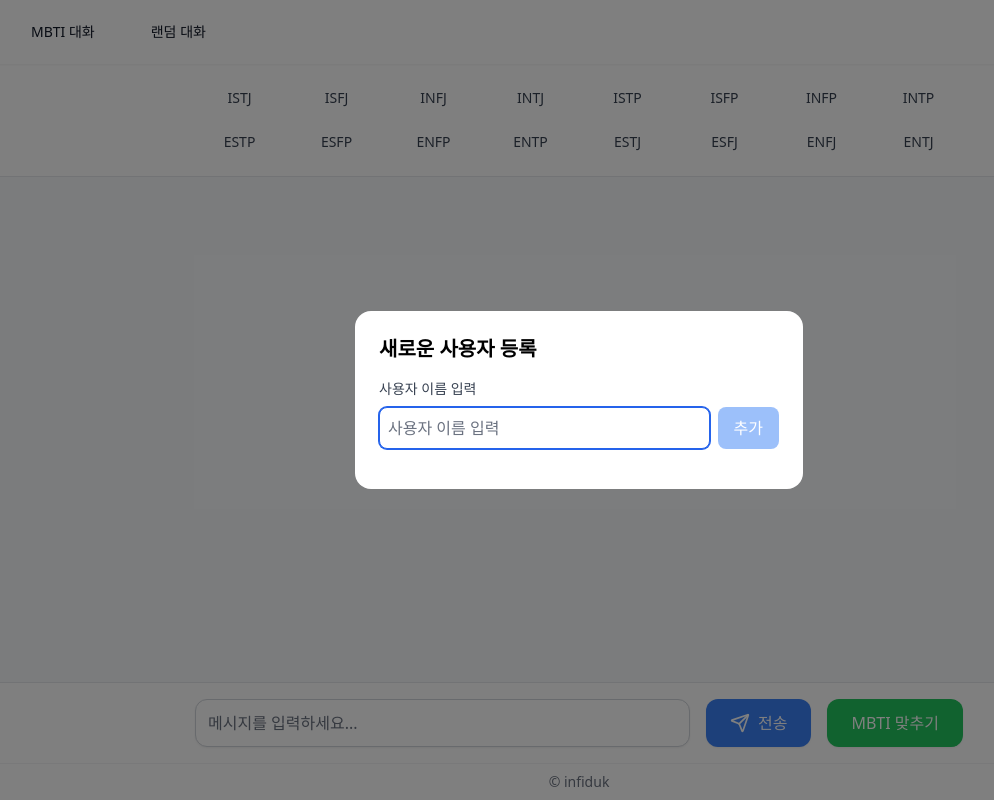
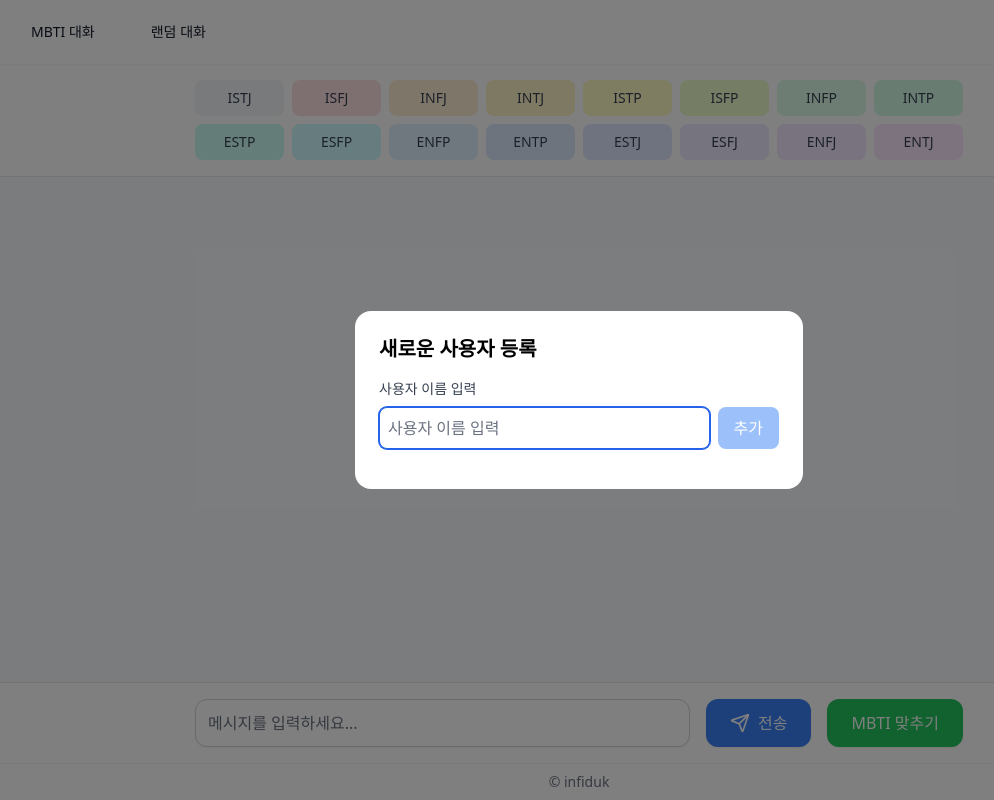
Before and after one commit to mbti-chatbot/mbti-chatbot-gpt, a Next.js app: page / in a window 1280 px wide. Shown: the whole page, without its empty margins (61-1055 px from the left). Built offline with nearby package versions, Linux system fonts and the light colour scheme.

Commit message:
:white_check_mark: solve: #1 | MBTI 대화 페이지에서 MBTI 선택 시 글씨 색상이 제대로 나오지 않는 현상
MBTI_COLORS의 색이 안 먹혀 bg-green-500만 먹고 bg-lime-500 같은 건 아예 찾지도 못해

```diff
--- a/tailwind.config.js
+++ b/tailwind.config.js
@@ -1,3 +1,4 @@
+// tailwind.config.js
 /** @type {import('tailwindcss').Config} */
 module.exports = {
   content: [
@@ -6,22 +7,74 @@ module.exports = {
     "./src/app/**/*.{js,ts,jsx,tsx,mdx}"
   ],
   theme: {
-    extend: {
-      colors: {
-        primary: {
-          50: "#f0f9ff",
-          100: "#e0f2fe",
-          500: "#0ea5e9",
-          600: "#0284c7"
-        }
-      },
-      spacing: {
-        18: "4.5rem"
-      },
-      maxWidth: {
-        "8xl": "88rem"
-      }
-    }
+    extend: {}
   },
-  plugins: [require("@tailwindcss/forms")]
+  plugins: [require("@tailwindcss/forms")],
+  safelist: [
+    "bg-slate-100",
+    "bg-slate-200",
+    "bg-slate-500",
+    "bg-red-100",
+    "bg-red-200",
+    "bg-red-500",
+    "bg-orange-100",
+    "bg-orange-200",
+    "bg-orange-500",
+    "bg-amber-100",
+    "bg-amber-200",
+    "bg-amber-500",
+    "bg-yellow-100",
+    "bg-yellow-200",
+    "bg-yellow-500",
+    "bg-lime-100",
+    "bg-lime-200",
+    "bg-lime-500",
+    "bg-green-100",
+    "bg-green-200",
+    "bg-green-500",
+    "bg-emerald-100",
+    "bg-emerald-200",
+    "bg-emerald-500",
+    "bg-teal-100",
+    "bg-teal-200",
+    "bg-teal-500",
+    "bg-cyan-100",
+    "bg-cyan-200",
+    "bg-cyan-500",
+    "bg-sky-100",
+    "bg-sky-200",
+    "bg-sky-500",
+    "bg-blue-100",
+    "bg-blue-200",
+    "bg-blue-500",
+    "bg-indigo-100",
+    "bg-indigo-200",
+    "bg-indigo-500",
+    "bg-violet-100",
+    "bg-violet-200",
+    "bg-violet-500",
+    "bg-purple-100",
+    "bg-purple-200",
+    "bg-purple-500",
+    "bg-fuchsia-100",
+    "bg-fuchsia-200",
+    "bg-fuchsia-500",
+    "hover:bg-slate-200",
+    "hover:bg-red-200",
+    "hover:bg-orange-200",
+    "hover:bg-amber-200",
+    "hover:bg-yellow-200",
+    "hover:bg-lime-200",
+    "hover:bg-green-200",
+    "hover:bg-emerald-200",
+    "hover:bg-teal-200",
+    "hover:bg-cyan-200",
+    "hover:bg-sky-200",
+    "hover:bg-blue-200",
+    "hover:bg-indigo-200",
+    "hover:bg-violet-200",
+    "hover:bg-purple-200",
+    "hover:bg-fuchsia-200",
+    "text-white"
+  ]
 };
```
